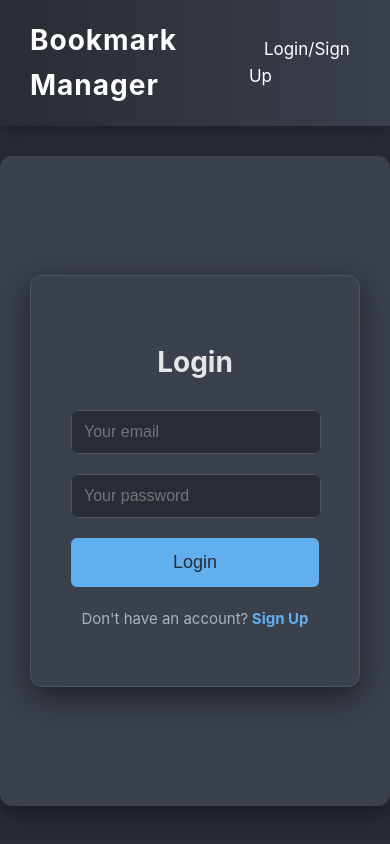
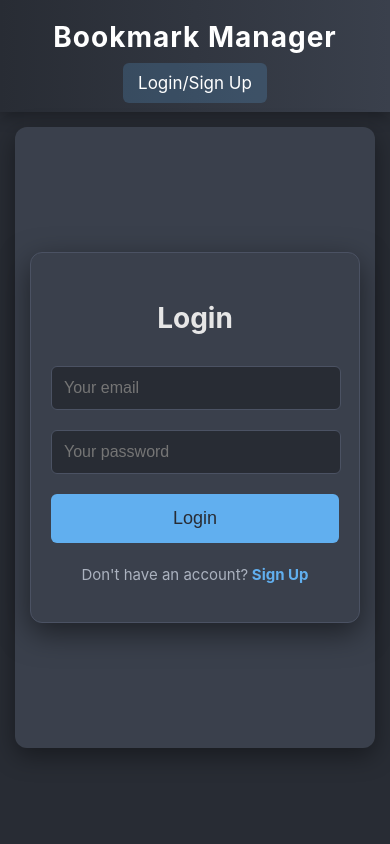
Before and after one commit to atharvabaodhankar/BookMark, a React (Vite) app in the folder client/: page /auth in a window 390 px wide. Built offline with nearby package versions, Linux system fonts and the light colour scheme; no server answers.

Commit message:
style(App): improve navbar link styling and add mobile responsiveness
Add background color to navbar links for better visibility and implement responsive design adjustments for mobile devices. The changes ensure better user experience across different screen sizes.

```diff
--- a/client/src/App.css
+++ b/client/src/App.css
@@ -139,7 +139,7 @@ body {
 .navbar-link, .navbar-button {
   color: white;
   text-decoration: none;
-  background: none;
+background-color: rgba(97, 175, 239, 0.2);
   border: none;
   padding: 10px 15px; /* More padding */
   border-radius: 6px; /* More rounded corners */
@@ -198,7 +198,52 @@ body {
   font-size: 16px;
   background-color: #16213e; /* Match container background */
   color: #e0e0e0;
-  max-width: 600px; /* Limit input width */
+}
+
+/* Responsive adjustments */
+@media (max-width: 768px) {
+  .container {
+    margin: 15px;
+    padding: 15px;
+  }
+
+  .auth-form {
+    padding: 20px;
+    max-width: 90%;
+  }
+
+  .navbar {
+    flex-direction: column;
+    padding: 15px;
+  }
+
+  .navbar-links {
+    margin-top: 10px;
+    flex-direction: column;
+    gap: 10px;
+  }
+
+  .add-bookmark-form {
+    flex-direction: column;
+    gap: 10px;
+  }
+
+  .add-bookmark-form input[type="url"],
+  .add-bookmark-form input[type="text"],
+  .add-bookmark-form textarea {
+    width: 100%;
+  }
+
+  .bookmark-item {
+    flex-direction: column;
+    align-items: flex-start;
+  }
+
+  .bookmark-item-actions {
+    margin-top: 10px;
+    width: 100%;
+    justify-content: flex-end;
+  }
 }
 
 .add-bookmark-form textarea {
```
